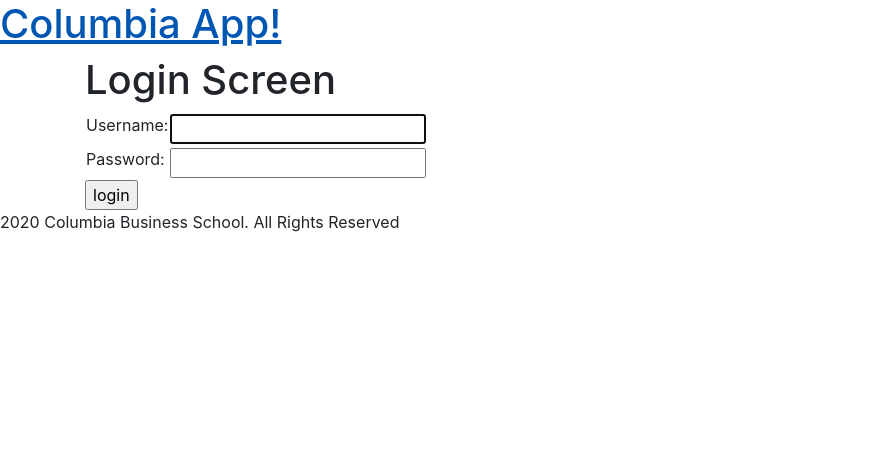
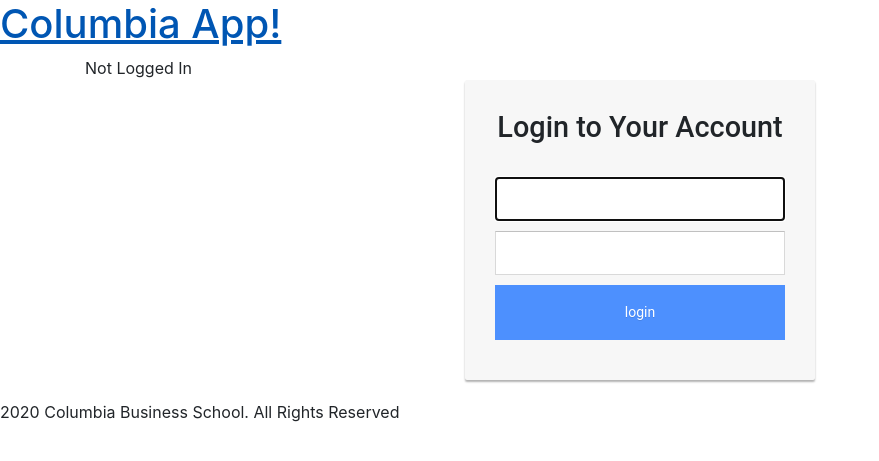
Before and after one commit to jeswanthyda/Eat-List-Django-Web-App, a Django app: page /login in a window 1280 px wide. Shown: the top 461 px of the page, without its empty margins (0-879 px from the left). Run offline with Django 3.2, Linux system fonts and the light colour scheme; some libraries are stand-ins or nearby versions.

Commit message:
Restructure

```diff
--- a/DjangoWebProject/settings.py
+++ b/DjangoWebProject/settings.py
@@ -124,5 +124,5 @@
 STATICFILES_DIRS = [os.path.join(BASE_DIR,'static')]
 STATICFILES_STORAGE = 'whitenoise.storage.CompressedManifestStaticFilesStorage'
 
-LOGIN_REDIRECT_URL = '/loggedIn'
+LOGIN_REDIRECT_URL = 'home'
 LOGOUT_REDIRECT_URL = 'home'
--- a/DjangoWebProject/urls.py
+++ b/DjangoWebProject/urls.py
@@ -22,7 +22,10 @@
     path('admin/', admin.site.urls),
     path('',views.home,name='home'),
     path('login',LoginView.as_view(),name='login'),
-    path('loggedIn',views.loggedIn,name='loggedIn'),
     path('register',views.register,name='register'),
     path('logout',LogoutView.as_view(),name='logout'),
+    path('restaurant_map',views.restaurant_map,name='restaurant_map'),
+    path('fav_list',views.fav_list,name='fav_list'),
+    path('add_to_fav',views.add_to_fav,name='add_to_fav'),
+    path('remove_from_fav',views.remove_from_fav,name='remove_from_fav'),
 ]
--- a/static/ColumbiaApp/css/style.css
+++ b/static/ColumbiaApp/css/style.css
@@ -1,3 +1,113 @@
 html, body {
     height: 100%;
 }
+
+@import url(https://fonts.googleapis.com/css?family=Roboto);
+
+/****** LOGIN MODAL ******/
+.loginmodal-container {
+  padding: 30px;
+  max-width: 350px;
+  width: 100% !important;
+  background-color: #F7F7F7;
+  margin: 0 auto;
+  border-radius: 2px;
+  box-shadow: 0px 2px 2px rgba(0, 0, 0, 0.3);
+  overflow: hidden;
+  font-family: roboto;
+}
+
+.loginmodal-container h1 {
+  text-align: center;
+  font-size: 1.8em;
+  font-family: roboto;
+}
+
+.loginmodal-container input[type=submit] {
+  width: 100%;
+  display: block;
+  margin-bottom: 10px;
+  position: relative;
+}
+
+.loginmodal-container input[type=text], input[type=password] {
+  height: 44px;
+  font-size: 16px;
+  width: 100%;
+  margin-bottom: 10px;
+  -webkit-appearance: none;
+  background: #fff;
+  border: 1px solid #d9d9d9;
+  border-top: 1px solid #c0c0c0;
+  /* border-radius: 2px; */
+  padding: 0 8px;
+  box-sizing: border-box;
+  -moz-box-sizing: border-box;
+}
+
+.loginmodal-container input[type=text]:hover, input[type=password]:hover {
+  border: 1px solid #b9b9b9;
+  border-top: 1px solid #a0a0a0;
+  -moz-box-shadow: inset 0 1px 2px rgba(0,0,0,0.1);
+  -webkit-box-shadow: inset 0 1px 2px rgba(0,0,0,0.1);
+  box-shadow: inset 0 1px 2px rgba(0,0,0,0.1);
+}
+
+.loginmodal {
+  text-align: center;
+  font-size: 14px;
+  font-family: 'Arial', sans-serif;
+  font-weight: 700;
+  height: 36px;
+  padding: 0 8px;
+/* border-radius: 3px; */
+/* -webkit-user-select: none;
+  user-select: none; */
+}
+
+.loginmodal-submit {
+  /* border: 1px solid #3079ed; */
+  border: 0px;
+  color: #fff;
+  text-shadow: 0 1px rgba(0,0,0,0.1);
+  background-color: #4d90fe;
+  padding: 17px 0px;
+  font-family: roboto;
+  font-size: 14px;
+  /* background-image: -webkit-gradient(linear, 0 0, 0 100%,   from(#4d90fe), to(#4787ed)); */
+}
+
+.loginmodal-submit:hover {
+  /* border: 1px solid #2f5bb7; */
+  border: 0px;
+  text-shadow: 0 1px rgba(0,0,0,0.3);
+  background-color: #357ae8;
+  /* background-image: -webkit-gradient(linear, 0 0, 0 100%,   from(#4d90fe), to(#357ae8)); */
+}
+
+.loginmodal-container a {
+  text-decoration: none;
+  color: #666;
+  font-weight: 400;
+  text-align: center;
+  display: inline-block;
+  opacity: 0.6;
+  transition: opacity ease 0.5s;
+}
+
+.button {
+  line-height: 55px;
+  padding: 0 30px;
+  background: #004a80;
+  color: #fff;
+  display: inline-block;
+  font-family: roboto;
+  text-decoration: none;
+  font-size: 18px;
+}
+
+.button:hover,
+.button:visited {
+  background: #006cba;
+  color: #fff;
+}
--- a/templates/admin_ops.html
+++ b/templates/admin_ops.html
@@ -1,4 +1,4 @@
-{% extends 'base.html' %}
+{% extends 'base_login.html' %}
 {% block content %}
     Hello {{ user}}. This is the admin operations page!
     <p>
@@ -7,7 +7,7 @@
     {% endif %}
     </p>
     <p>
-        <form method="post" action="{% url 'loggedIn' %}">
+        <form method="post" action="{% url 'home' %}">
             {% csrf_token %}
             <table>
                 <tr>
--- a/templates/base.html
+++ b/templates/base_nologin.html
@@ -14,13 +14,14 @@
     </div>
     <div class="content container">
         <div class="row">
-            <div class="col-md-8">
+            <div class="col-md">
+                Not Logged In
                 {% block content %}
                 {% endblock %}
             </div>
         </div>
     </div>
-    <div id="footer">
+    <div id="footer" style="padding-top:20px;">
         2020 Columbia Business School. All Rights Reserved
     </div>
 </body>
--- a/templates/loggedIn.html
+++ /dev/null
@@ -1,5 +0,0 @@
-{% extends 'base.html' %}
-{% block content %}
-    Hi {{ user }}. You've successfully logged in.
-    <a href="{% url 'logout' %}">Logout</a>
-{% endblock %}
--- a/templates/registration/login.html
+++ b/templates/registration/login.html
@@ -1,23 +1,17 @@
-{% extends 'base.html' %}
+{% extends 'base_nologin.html' %}
 {% block content %}
-    <h1> Login Screen </h1>
-
+    <div class="loginmodal-container">
         {% if form.errors %}
             <p> Your username and password didn't match. Please try again.</p>
         {% endif %}
+        <h1>Login to Your Account</h1><br>
         <form method="post" action="{% url 'login' %}">
             {% csrf_token %}
-        <table>
-            <tr>
-                <td>{{ form.username.label_tag }}</td>
-                <td>{{ form.username }}</td>
-            </tr>
-            <tr>
-                <td>{{ form.password.label_tag }}</td>
-                <td>{{ form.password }}</td>
-            </tr>
-        </table>
-        <input type="submit" value="login" />
+            {{ form.username }}
+            {{ form.password }}
+            <input type="submit" name="login" class="login loginmodal-submit" value="login">
             <input type="hidden" name="next" value="{{ next }}" />
         </form>
+    </div>
+
 {% endblock %}
```
Also changed, not shown: ColumbiaApp/views.py (+27 -4 lines), templates/base_login.html (added, +28 -0 lines), templates/fav_list.html (added, +8 -0 lines), templates/home.html (+11 -9 lines), templates/restaurant_map.html (added, +8 -0 lines), db.sqlite3. Lines whose indentation alone changed are shown as unchanged.
